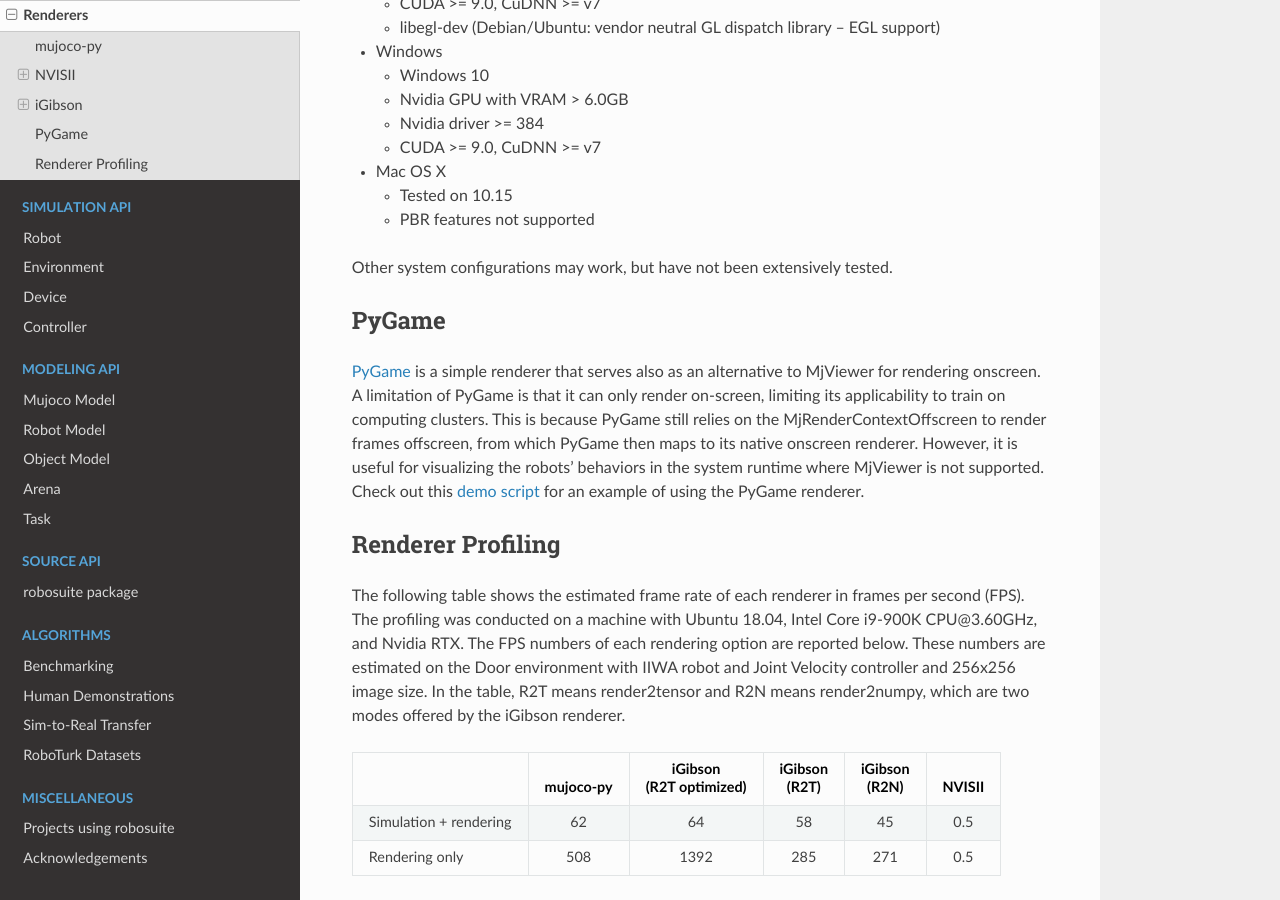
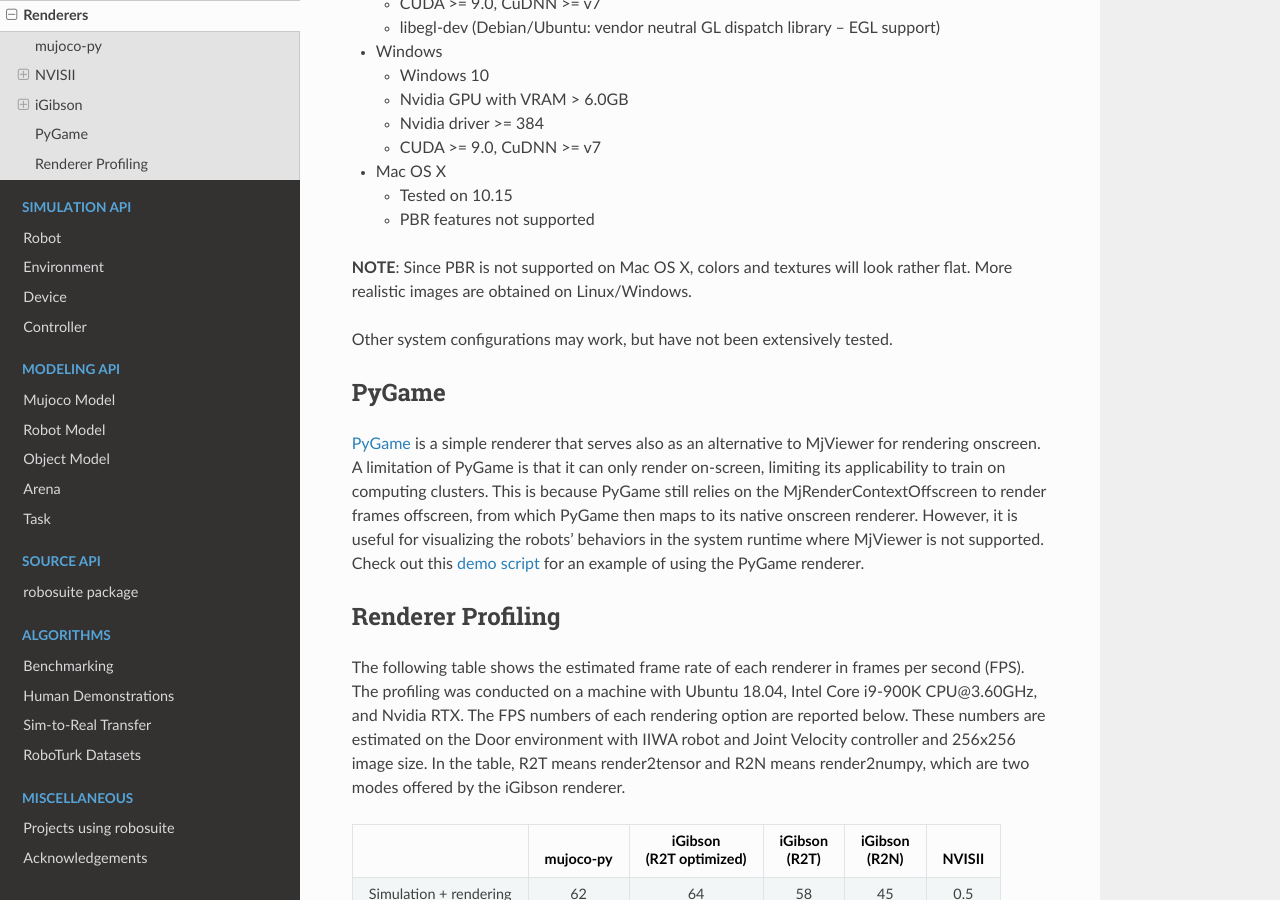
Before and after one commit to ARISE-Initiative/robosuite, a Sphinx documentation site: the page built from docs/modules/renderers.md, in a window 1280 px wide and 900 px high, scrolled down 2789 px. Built offline with Sphinx 7.4.7 and the Read the Docs theme 2.0.0, drawn with Linux system fonts in a browser that asks for light colours.

Commit message:
minor docs renderers

```diff
--- a/docs/modules/renderers.md
+++ b/docs/modules/renderers.md
@@ -52,6 +52,8 @@
   - Tested on 10.15
   - PBR features not supported
 
+**NOTE**: Since PBR is not supported on Mac OS X, colors and textures will look rather flat. More realistic images are obtained on Linux/Windows.
+
 Other system configurations may work, but have not been extensively tested.
 
 ## PyGame
```
